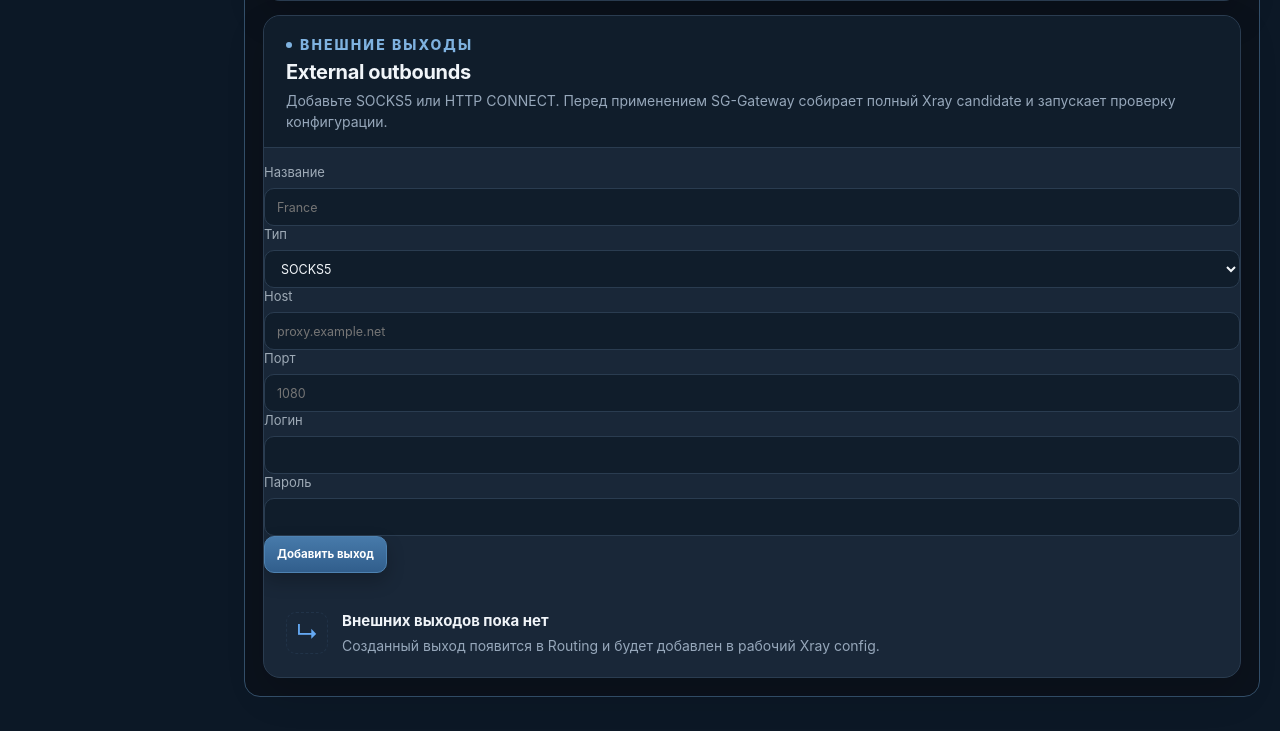
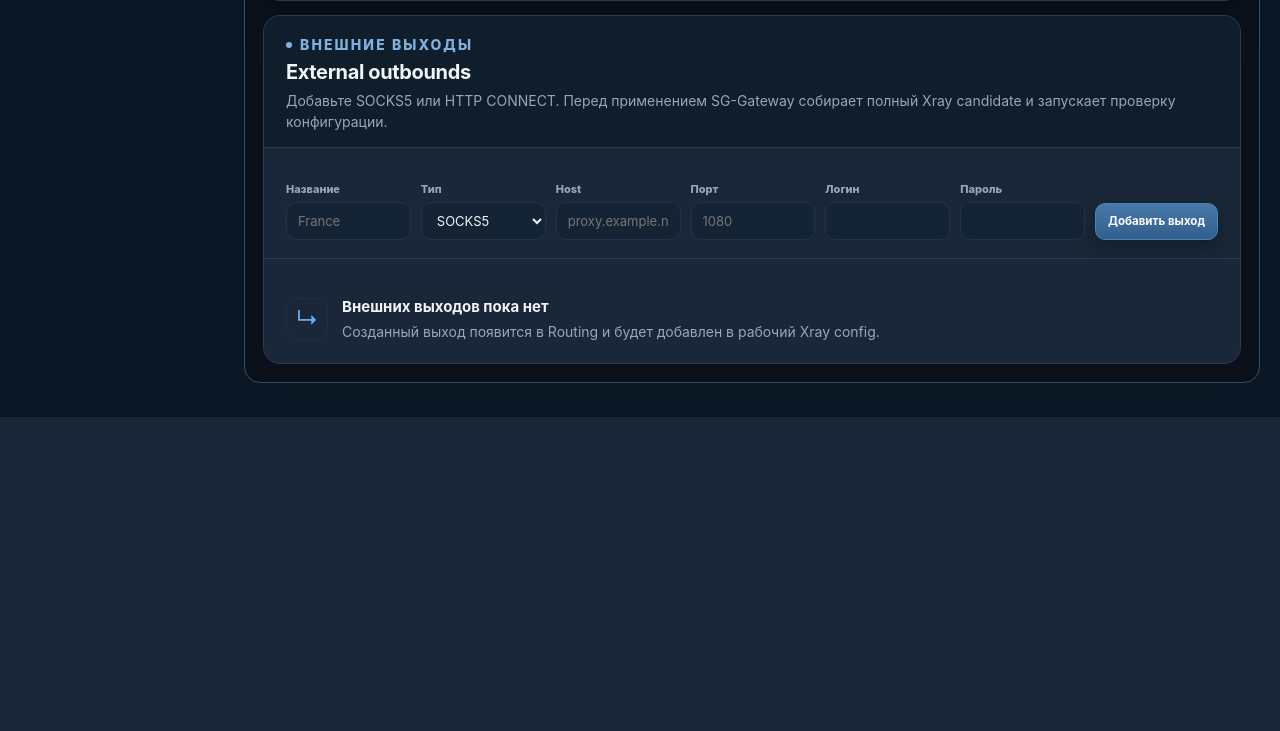
Before and after one commit to s-gor/sg-gateway-v23, a Flask app: page /outbounds in a window 1280 px wide. Shown: the part 903-1634 px from the top of the page. After the commit the page ends 1320 px from the top, so only its background shows below. Run offline with Flask 3, Linux system fonts and the light colour scheme; the visitor is signed in with stand-in values (Sample User, id 1); some libraries are stand-ins or nearby versions.

Commit message:
routing: style external outbound editor

```diff
--- a/app/web/static/sg-ui-outbounds-v22-08.css
+++ b/app/web/static/sg-ui-outbounds-v22-08.css
@@ -126,3 +126,25 @@ html[data-theme="light"] .ob49-danger { background:linear-gradient(180deg,#F3D7D
 
 /* 22.08 semantic rail ownership */
 [data-sg-ui-page="outbounds"] { --sg-ui-page-gap: 24px; }
+
+
+/* 23.01 external outbound editor */
+.ob49-external-form {
+  display:grid; grid-template-columns:repeat(6,minmax(120px,1fr)) auto; gap:10px;
+  align-items:end; padding:18px 22px; border-bottom:1px solid var(--ob-line);
+}
+.ob49-external-form label { display:grid; gap:6px; min-width:0; }
+.ob49-external-form label > span { color:var(--ob-muted); font-size:11px; font-weight:800; }
+.ob49-external-form input,
+.ob49-external-form select {
+  width:100%; min-height:42px; box-sizing:border-box; border:1px solid var(--ob-line-strong);
+  border-radius:10px; padding:9px 11px; background:var(--ob-bg-soft); color:var(--ob-text); font:inherit;
+}
+.ob49-external-list .ob49-system-row:last-child { border-bottom:0; }
+.ob49-external-list form { margin:0; }
+@media (max-width:1180px) {
+  .ob49-external-form { grid-template-columns:repeat(3,minmax(0,1fr)); }
+}
+@media (max-width:700px) {
+  .ob49-external-form { grid-template-columns:1fr; }
+}
```
